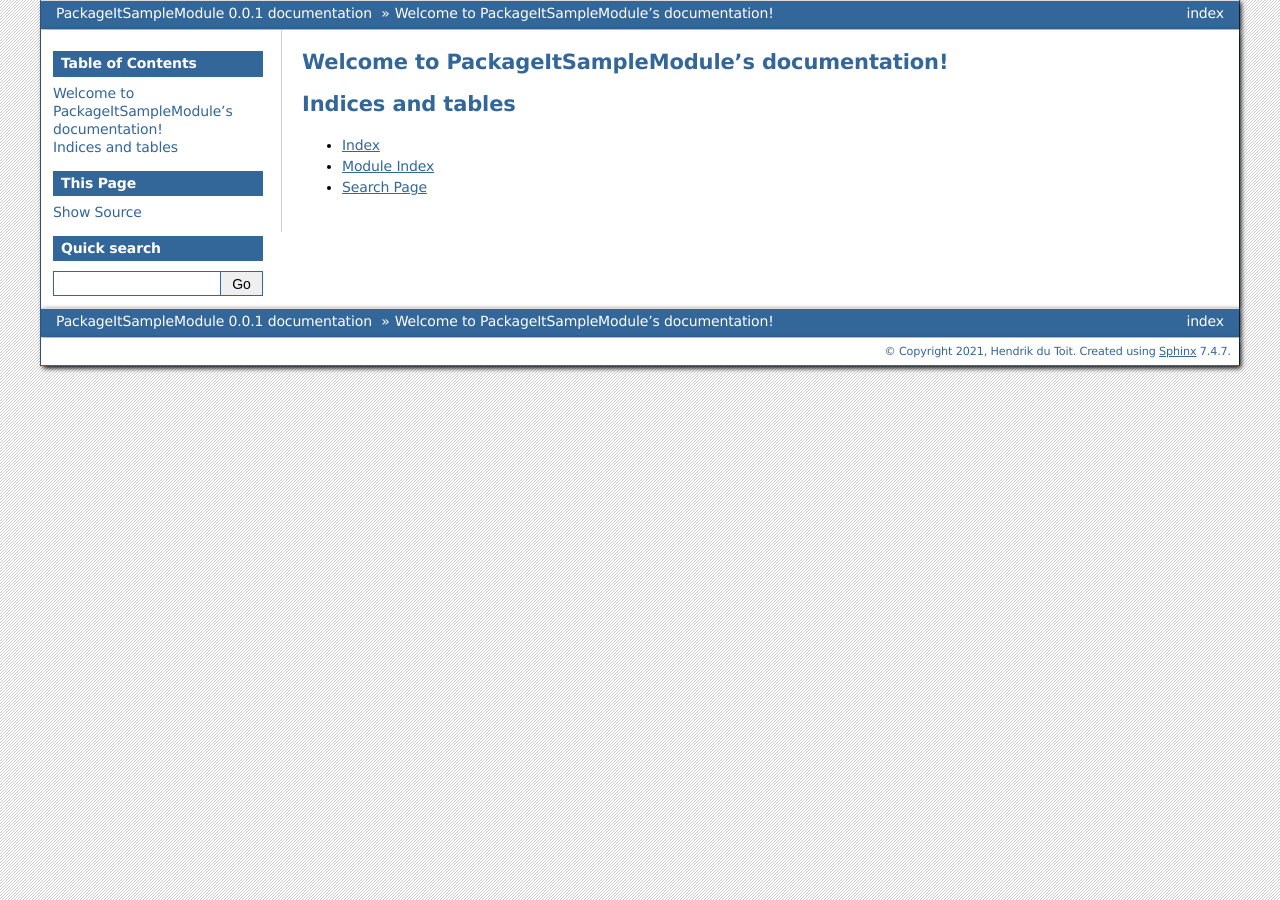
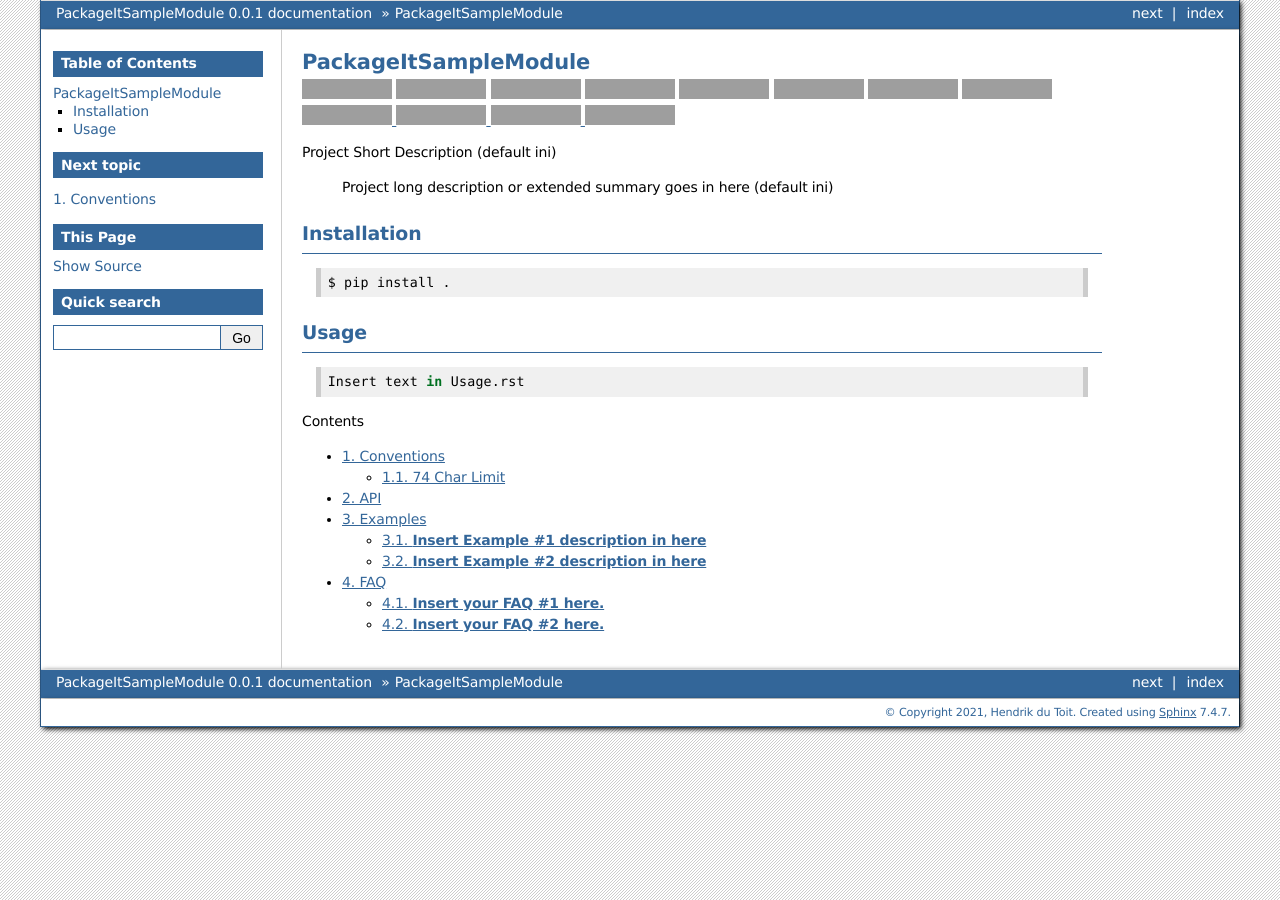
Before and after one commit to hendrikdutoit/PackageItSampleModule, a Sphinx documentation site: the page built from docs/source/index.rst, in a window 1280 px wide. Built offline with Sphinx 7.4.7, drawn with Linux system fonts in a browser that asks for light colours; grey boxes are pictures that could not be loaded.

```diff
--- a/docs/source/index.rst
+++ b/docs/source/index.rst
@@ -1,20 +1,77 @@
-.. PackageItSampleModule documentation master file, created by
-   sphinx-quickstart on Mon Oct 18 00:39:14 2021.
-   You can adapt this file completely to your liking, but it should at least
-   contain the root `toctree` directive.
+.. ======================================================
+.. This file is auto generated by PackageIt. Any changes
+.. to it will be over written
+.. ======================================================
 
-Welcome to PackageItSampleModule's documentation!
-=================================================
+=====================
+PackageItSampleModule
+=====================
+
+.. image:: https://img.shields.io/pypi/status/PackageItSampleModule
+    :alt: PyPI - Status
+
+.. image:: https://img.shields.io/pypi/wheel/PackageItSampleModule
+    :alt: PyPI - Wheel
+
+.. image:: https://img.shields.io/pypi/pyversions/PackageItSampleModule
+    :alt: PyPI - Python Version
+
+.. image:: https://img.shields.io/github/v/release/hendrikdutoit/PackageItSampleModule
+    :alt: GitHub release (latest by date)
+
+.. image:: https://img.shields.io/github/license/hendrikdutoit/PackageItSampleModule
+    :alt: License
+
+.. image:: https://img.shields.io/github/issues-raw/hendrikdutoit/PackageItSampleModule
+    :alt: GitHub issues
+
+.. image:: https://img.shields.io/pypi/dm/BEETest21
+    :alt: PyPI - Downloads
+
+.. image:: https://img.shields.io/github/search/hendrikdutoit/PackageItSampleModule/GitHub hit
+    :alt: GitHub Searches
+
+.. image:: https://img.shields.io/codecov/c/gh/hendrikdutoit/PackageItSampleModule
+    :alt: CodeCov
+    :target: https://app.codecov.io/gh/hendrikdutoit/PackageItSampleModule
+
+.. image:: https://img.shields.io/github/workflow/status/hendrikdutoit/PackageItSampleModule/Pre-Commit
+    :alt: GitHub Actions - Pre-Commit
+    :target: https://github.com/hendrikdutoit/PackageItSampleModule/actions/workflows/pre-commit.yaml
+
+.. image:: https://img.shields.io/github/workflow/status/hendrikdutoit/PackageItSampleModule/CI
+    :alt: GitHub Actions - CI
+    :target: https://github.com/hendrikdutoit/PackageItSampleModule/actions/workflows/ci.yaml
+
+.. image:: https://img.shields.io/pypi/v/PackageItSampleModule
+    :alt: PyPi
+
+Project Short Description (default ini)
+
+    Project long description or extended summary goes in here (default ini)
+
+------------
+Installation
+------------
+
+.. code-block:: bash
+
+    $ pip install .
+
+-----
+Usage
+-----
+
+.. code-block:: bash
+
+    Insert text in Usage.rst
 
 .. toctree::
-   :maxdepth: 2
-   :caption: Contents:
+    :maxdepth: 2
+    :caption: Contents
+    :numbered:
 
-
-
-Indices and tables
-==================
-
-* :ref:`genindex`
-* :ref:`modindex`
-* :ref:`search`
+    conventions
+    api
+    examples
+    faq
```
